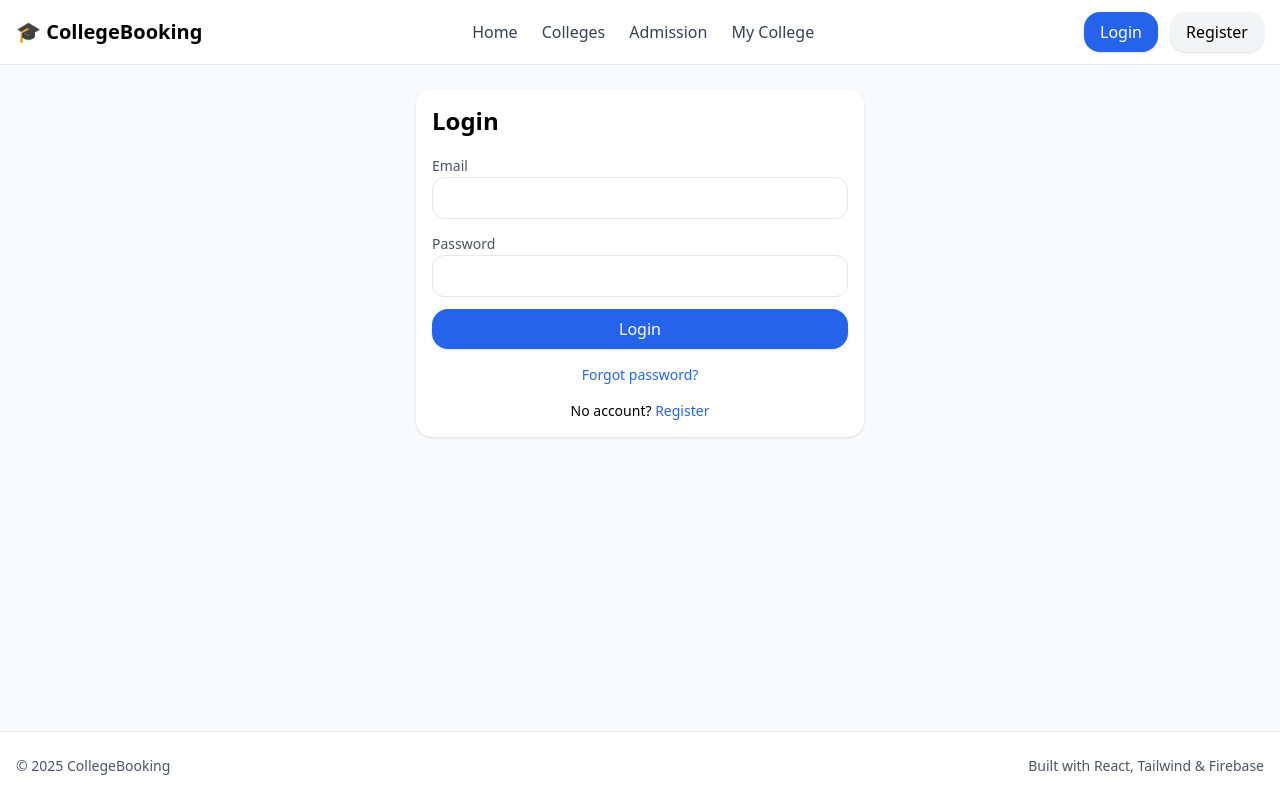
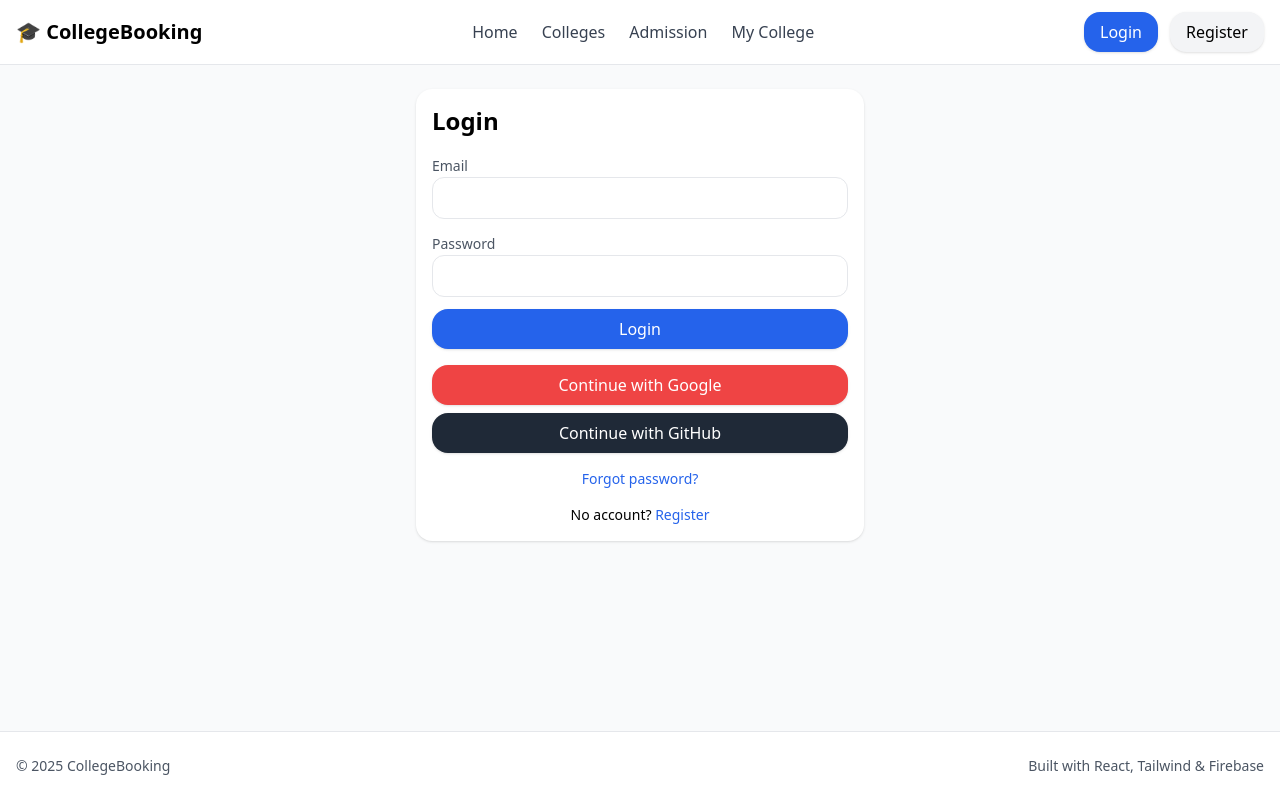
Before and after one commit to Riyaz350/Programming-Hero-JP, a React (Vite) app in the folder college-booking-frontend/: page /login in a window 1280 px wide. Built offline with nearby package versions, Linux system fonts and the light colour scheme.

Commit message:
re added google and github login

```diff
--- a/college-booking-frontend/src/pages/auth/Login.jsx
+++ b/college-booking-frontend/src/pages/auth/Login.jsx
@@ -1,55 +1,84 @@
 import { useForm } from 'react-hook-form'
 import { Link, useLocation, useNavigate } from 'react-router-dom'
 import { useAuth } from '../../state/AuthContext'
-import useAxiosPublic from "../../hook/useAxiosPublic";
 
 export default function Login() {
-  const axiosPublic = useAxiosPublic();
-
   const { register, handleSubmit } = useForm()
+  const { login, loginWithGoogle, loginWithGithub } = useAuth()
   const nav = useNavigate()
   const loc = useLocation()
   const from = loc.state?.from?.pathname || '/'
 
   const onSubmit = async (data) => {
     try {
-      // Send user data to the API
-      const res = await axiosPublic.post('/auth/login', {
-        email: data.email,
-        password: data.password
-      });
-      // Save token locally (e.g., localStorage)
-      if (res.data?.token) {
-        localStorage.setItem('token', res.data.token);
-        nav(from, { replace: true });
-      } else {
-        // handle error (optional)
-        alert('Login failed: No token received');
-      }
+      await login(data.email, data.password)
+      nav(from, { replace: true })
     } catch (err) {
-      alert('Login failed: ' + (err.response?.data?.message || err.message));
+      alert('Login failed: ' + (err.response?.data?.message || err.message))
+    }
+  }
+
+  const handleGoogleLogin = async () => {
+    try {
+      await loginWithGoogle()
+      nav(from, { replace: true })
+    } catch (err) {
+      alert('Google login failed: ' + err.message)
+    }
+  }
+
+  const handleGithubLogin = async () => {
+    try {
+      await loginWithGithub()
+      nav(from, { replace: true })
+    } catch (err) {
+      alert('GitHub login failed: ' + err.message)
     }
   }
 
   return (
     <div className="max-w-md mx-auto card space-y-4">
       <h1 className="text-2xl font-bold">Login</h1>
+
       <form onSubmit={handleSubmit(onSubmit)} className="space-y-3">
         <div>
           <label className="label">Email</label>
           <input className="input" type="email" {...register('email', { required: true })} />
         </div>
+
         <div>
           <label className="label">Password</label>
           <input className="input" type="password" {...register('password', { required: true })} />
         </div>
+
         <button className="btn bg-blue-600 text-white w-full">Login</button>
       </form>
-      {/* Social logins remain unchanged */}
-      <div className="text-sm text-center">
+
+      <div className="flex flex-col gap-2 mt-4">
+        <button
+          type="button"
+          className="btn bg-red-500 text-white w-full"
+          onClick={handleGoogleLogin}
+        >
+          Continue with Google
+        </button>
+
+        <button
+          type="button"
+          className="btn bg-gray-800 text-white w-full"
+          onClick={handleGithubLogin}
+        >
+          Continue with GitHub
+        </button>
+      </div>
+
+      <div className="text-sm text-center mt-2">
         <Link to="/reset" className="text-blue-600">Forgot password?</Link>
       </div>
-      <p className="text-sm text-center">No account? <Link to="/register" className="text-blue-600">Register</Link></p>
+
+      <p className="text-sm text-center">
+        No account? <Link to="/register" className="text-blue-600">Register</Link>
+      </p>
     </div>
   )
 }
--- a/college-booking-frontend/src/pages/auth/Register.jsx
+++ b/college-booking-frontend/src/pages/auth/Register.jsx
@@ -20,6 +20,7 @@ export default function Register() {
       if (res.data?.token) {
         localStorage.setItem("token", res.data.token);
         nav("/");
+        window.location.reload();
       }
     } catch (err) {
       if (err.response?.data.message) {
--- a/college-booking-frontend/src/state/AuthContext.jsx
+++ b/college-booking-frontend/src/state/AuthContext.jsx
@@ -1,7 +1,6 @@
 import { createContext, useContext, useEffect, useState } from 'react'
 import { auth, googleProvider, githubProvider } from '../lib/firebase'
 import {
-  onAuthStateChanged,
   signInWithEmailAndPassword,
   createUserWithEmailAndPassword,
   sendPasswordResetEmail,
@@ -31,21 +30,21 @@ export function AuthProvider({ children }) {
       const res = await axiosPublic.get('/users/profile', {
         headers: { Authorization: `Bearer ${token}` },
       })
-      setUser(res.data) // assuming backend returns user object
+      setUser(res.data)
     } catch (err) {
       console.log('Failed to fetch backend user:', err)
       setUser(null)
-      localStorage.removeItem('token') // optional: remove invalid token
+      localStorage.removeItem('token')
     } finally {
       setLoading(false)
     }
   }
 
-  // Run on app start
   useEffect(() => {
     fetchBackendUser()
   }, [])
 
+  // Email/password login
   const login = async (email, password) => {
     const res = await axiosPublic.post('/auth/login', { email, password })
     if (res.data?.token) {
@@ -54,6 +53,7 @@ export function AuthProvider({ children }) {
     }
   }
 
+  // Email/password registration
   const register = async (name, email, password) => {
     const res = await axiosPublic.post('/auth/register', { name, email, password })
     if (res.data?.token) {
@@ -62,14 +62,69 @@ export function AuthProvider({ children }) {
     }
   }
 
-  const reset = (email) => sendPasswordResetEmail(auth, email) // optional if using Firebase
+  // Firebase social login (use Firebase user if no backend token)
+  const loginWithGoogle = async () => {
+    const cred = await signInWithPopup(auth, googleProvider)
+    const firebaseUser = cred.user
+
+    const token = localStorage.getItem('token')
+    if (!token) {
+      // No backend token, just use Firebase user
+      setUser({
+        name: firebaseUser.displayName,
+        email: firebaseUser.email,
+        photoURL: firebaseUser.photoURL,
+        uid: firebaseUser.uid,
+      })
+    } else {
+      // Optional: fetch backend user if token exists
+      await fetchBackendUser()
+    }
+  }
+
+  const loginWithGithub = async () => {
+    const cred = await signInWithPopup(auth, githubProvider)
+    const firebaseUser = cred.user
+
+    const token = localStorage.getItem('token')
+    if (!token) {
+      setUser({
+        name: firebaseUser.displayName,
+        email: firebaseUser.email,
+        photoURL: firebaseUser.photoURL,
+        uid: firebaseUser.uid,
+      })
+    } else {
+      await fetchBackendUser()
+    }
+  }
+
+  // Firebase password reset (optional)
+  const reset = (email) => sendPasswordResetEmail(auth, email)
+
+  // Logout
   const logout = () => {
     localStorage.removeItem('token')
     setUser(null)
   }
 
-  const value = { user, loading, login, register, reset, logout }
-  return <AuthContext.Provider value={value}>{children}</AuthContext.Provider>
+  return (
+    <AuthContext.Provider
+      value={{
+        user,
+        setUser,
+        loading,
+        login,
+        register,
+        reset,
+        logout,
+        loginWithGoogle,
+        loginWithGithub,
+      }}
+    >
+      {children}
+    </AuthContext.Provider>
+  )
 }
 
 export const useAuth = () => useContext(AuthContext)
```
